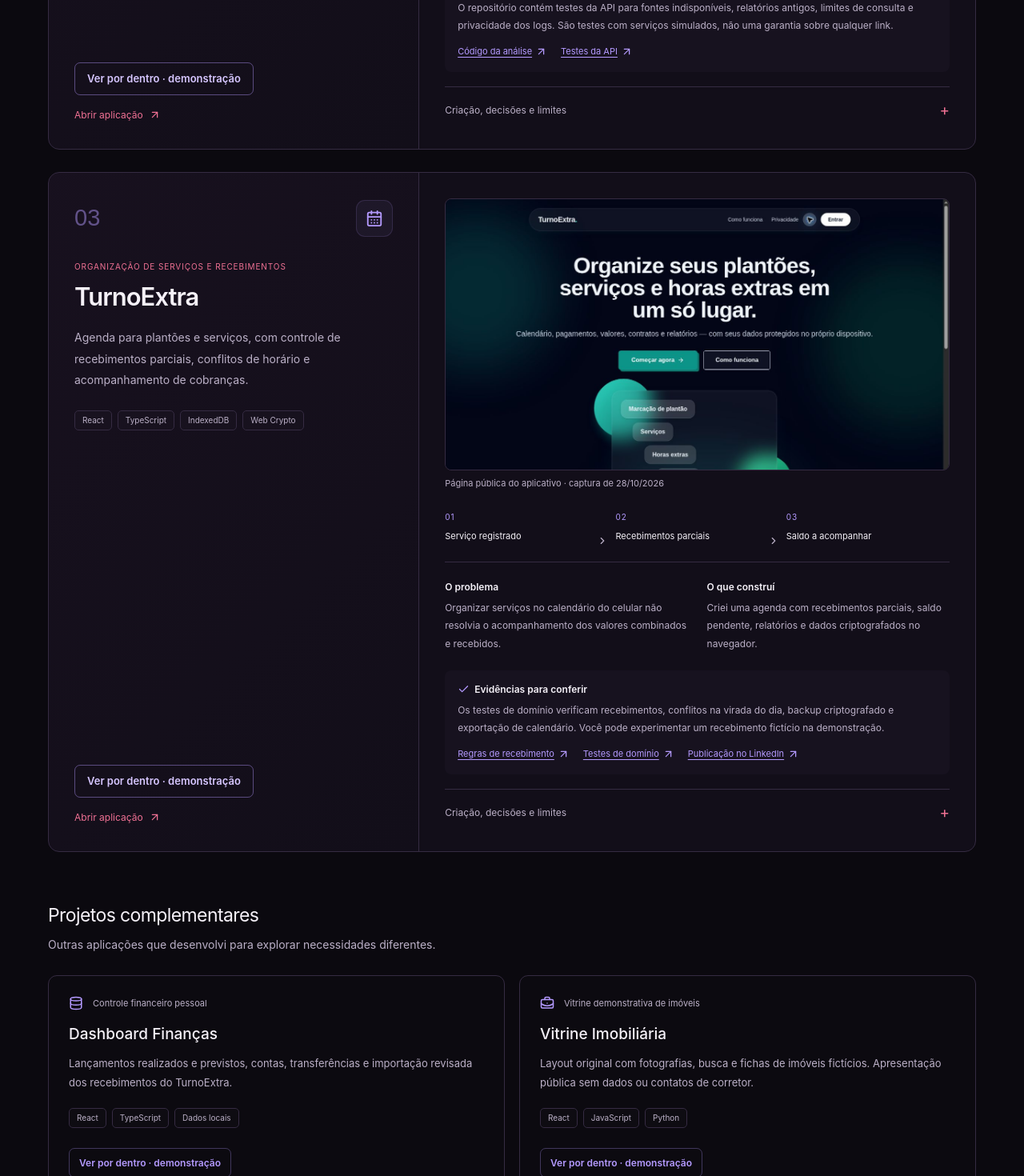
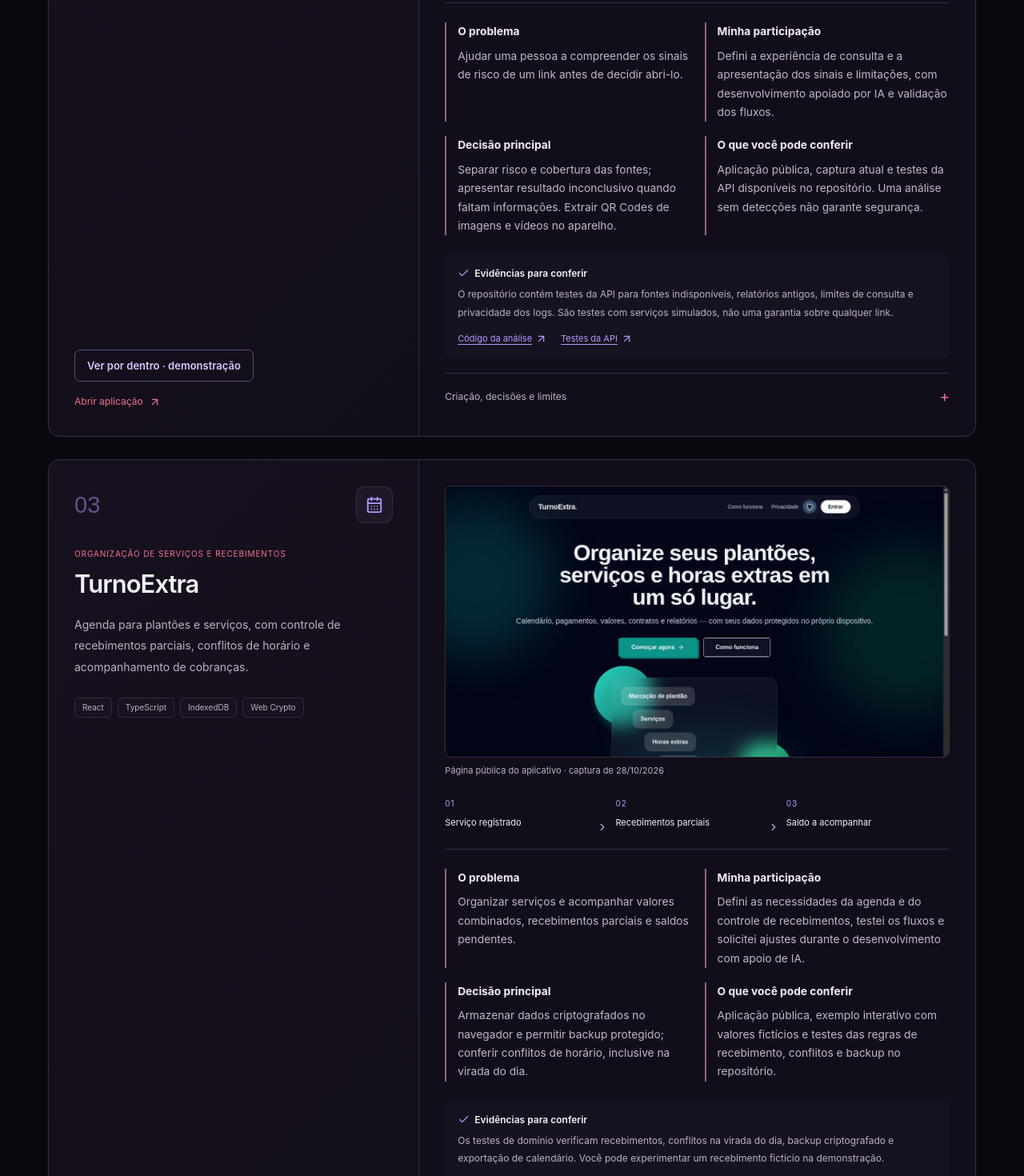
Before and after one commit to Costa-dias/Portofolio, a React (Vite) app: page / in a window 1280 px wide. Shown: the part 2471-3941 px from the top of the page at 80% size. Built offline with nearby package versions, Linux system fonts and the light colour scheme.

Commit message:
content: standardize project contributions and align career with resume (2.1.1)

```diff
--- a/package.json
+++ b/package.json
@@ -1,7 +1,7 @@
 {
   "name": "vite-react-typescript-starter",
   "private": true,
-  "version": "2.1.0",
+  "version": "2.1.1",
   "type": "module",
   "scripts": {
     "dev": "vite",
--- a/src/App.tsx
+++ b/src/App.tsx
@@ -4,6 +4,7 @@ import { ArrowDown, ArrowUpRight, Download, Mail, BriefcaseBusiness, CalendarDay
 import { ProjectBehindScenes } from './ProjectBehindScenes';
 import { TurnoBehindScenes } from './TurnoBehindScenes';
 import { CASE_STUDIES } from './caseStudies';
+import { PROJECT_PRESENTATION } from './projectPresentation';
 
 const GITHUB = 'https://github.com/Costa-dias';
 const LINKEDIN = 'https://www.linkedin.com/in/joao-vitor-tec/';
@@ -48,12 +49,12 @@ const evidence: Record<string, Evidence> = {
 };
 type Experience = { period: string; role: string; company: string; description: string; current?: boolean; type: string; };
 const experiences: Experience[] = [
-  { period: 'nov/2025 — atual', role: 'Auxiliar de Suporte de TI', company: 'Plano Santa Saúde · Hospital Infantil Gonzaga', type: 'Tempo integral · Santos/SP', current: true, description: 'Suporte N1/N2 presencial e remoto, diagnóstico de incidentes, hardware, software, redes e periféricos. Suporte ao ERP hospitalar MV SOUL, administração de usuários, perfis e permissões, apoio a cadastros e vínculos e validação das soluções com os setores.' },
-  { period: 'set/2026 — atual', role: 'Suporte técnico · prestação de serviços', company: 'Atendimento às unidades da Biomega Medicina Diagnóstica', type: 'Freelance · Baixada Santista', current: true, description: 'Suporte em infraestrutura nas unidades: instalação e configuração de impressoras de rede e locais, mapeamento de unidades de rede, adequação da infraestrutura local e instalação, configuração e manutenção do sistema proprietário Biomega nas estações de trabalho.' },
+  { period: 'nov/2025 — atual', role: 'Auxiliar Técnico de Informática', company: 'Plano Santa Saúde · Hospital Infantil Gonzaga', type: 'Tempo integral · Santos/SP', current: true, description: 'Suporte N1/N2 presencial e remoto, diagnóstico de incidentes, hardware, software, redes e periféricos. Suporte ao ERP hospitalar MV SOUL, administração de usuários, perfis e permissões, apoio a cadastros e vínculos e validação das soluções com os setores.' },
+  { period: 'set/2026 — atual', role: 'Suporte técnico · prestação de serviços', company: 'Atendimento às unidades da Biomega Medicina Diagnóstica', type: 'Autônomo · Baixada Santista', current: true, description: 'Suporte em infraestrutura nas unidades: instalação e configuração de impressoras de rede e locais, mapeamento de unidades de rede, adequação da infraestrutura local e instalação, configuração e manutenção do sistema proprietário Biomega nas estações de trabalho.' },
   { period: 'mai/2022 — nov/2025', role: 'Auxiliar de Atendimento Pleno', company: 'Associação Santa Saúde', type: 'Atendimento e rotinas administrativas', description: 'Atendimento e apoio de primeiro nível aos sistemas hospitalares na recepção, com identificação e encaminhamento de problemas técnicos recorrentes à equipe de TI.' },
-  { period: 'jan/2024', role: 'Assistente de suporte de TI', company: 'BenTech', type: 'Autônomo · Praia Grande/SP', description: 'Suporte técnico, manutenção de sistemas e atendimento interno.' },
-  { period: 'fev/2019 — mai/2022', role: 'Atendente de recepção', company: 'Santa Casa de Santos', type: 'Tempo integral', description: 'Atendimento administrativo, laboratorial e de pronto-socorro, com uso de sistemas hospitalares e apoio à rotina interna.' },
-  { period: 'jan/2017 — mar/2018', role: 'Auxiliar de Atendimento Interno e Externo', company: 'Exército Brasileiro · FUSEX', type: 'Experiência profissional', description: 'Apoio à área de computação e ao agendamento de serviços, desenvolvendo organização, disciplina e responsabilidade.' },
+  { period: 'jan/2024 — fev/2024', role: 'Assistente de suporte de TI', company: 'BenTech', type: 'Autônomo · Praia Grande/SP', description: 'Suporte técnico, manutenção de sistemas e atendimento interno.' },
+  { period: 'fev/2021 — mai/2022', role: 'Atendente de recepção', company: 'Santa Casa de Santos', type: 'Tempo integral', description: 'Atendimento administrativo, laboratorial e de pronto-socorro, com uso de sistemas hospitalares e apoio à rotina interna.' },
+  { period: 'jan/2017 — mar/2018', role: 'Auxiliar de Atendimento Interno e Externo', company: 'Exército Brasileiro · FUSEX', type: 'Experiência profissional', description: 'Atendimento, agendamentos e organização de informações e rotinas administrativas, desenvolvendo disciplina e responsabilidade.' },
 ];
 function External({ href, children, className = '' }: { href: string; children: ReactNode; className?: string }) {
   return <a href={href} target="_blank" rel="noopener noreferrer" className={className}>{children}<ArrowUpRight size={15} aria-hidden="true" /><span className="sr-only"> (abre em nova aba)</span></a>;
@@ -84,6 +85,11 @@ function CaseStudy({ title }: { title: string }) {
   const s = CASE_STUDIES[title]; if (!s) return null;
   return <details className="case-study"><summary>Criação, decisões e limites <span aria-hidden="true">+</span></summary><dl>{([['Criação e evolução', s.origin], ['Decisões técnicas', s.decisions], ['Cenário ilustrativo', s.example], ['Validação', s.validation], ['Limitações', s.limits]] as const).map(([label, text]) => <div key={label}><dt>{label}</dt><dd>{text}</dd></div>)}</dl></details>;
 }
+function ProjectPresentation({ title }: { title: string }) {
+  const item = PROJECT_PRESENTATION[title];
+  if (!item) return null;
+  return <dl className="project-presentation">{[['O problema', item.problem], ['Minha participação', item.participation], ['Decisão principal', item.decision], ['O que você pode conferir', item.evidence]].map(([label, text]) => <div key={label}><dt>{label}</dt><dd>{text}</dd></div>)}</dl>;
+}
 function FeaturedProject({ project, index }: { project: Project; index: number }) {
   const ev = evidence[project.id];
   return <article id={project.id} className="featured-project" aria-labelledby={`${project.id}-title`}>
@@ -91,7 +97,7 @@ function FeaturedProject({ project, index }: { project: Project; index: number }
       <div className="project-actions">{project.id === 'turnoextra' ? <TurnoBehindScenes /> : <ProjectBehindScenes project={project.title} />}<External className="text-link" href={project.url}>{project.id === 'assistente-ti' ? 'Ver apresentação pública' : 'Abrir aplicação'}</External></div>
     </div>
     <div className="project-evidence">{<figure className="project-capture"><a href={project.id === 'turnoextra' ? '/projects/turnoextra.jpg' : project.id === 'fraudlens' ? '/projects/fraudlens-1.4.2.jpg' : '/projects/assistente-interface-original.jpg'} target="_blank" rel="noopener noreferrer"><img src={project.id === 'turnoextra' ? '/projects/turnoextra.jpg' : project.id === 'fraudlens' ? '/projects/fraudlens-1.4.2.jpg' : '/projects/assistente-interface-original.jpg'} alt={project.id === 'turnoextra' ? 'Página pública do TurnoExtra' : project.id === 'fraudlens' ? 'FraudLens 1.4.2: painel de análise com mais contraste e faixa do Radar acima do cabeçalho' : 'Interface original do Assistente de TI: formulário sem dados pessoais ou relatos de atendimentos'} loading="lazy" decoding="async" width="1348" height="926" /></a><figcaption>{project.id === 'turnoextra' ? 'Página pública do aplicativo' : project.id === 'fraudlens' ? 'FraudLens 1.4.2 · captura da página pública' : 'Interface original · formulário sem dados pessoais ou relatos de atendimentos'} · {project.id === 'turnoextra' ? 'captura de 28/10/2026' : '07/11/2026'}</figcaption></figure>}<div className="project-flow" aria-label="Fluxo do projeto">{ev.flow.map((s, i) => <span key={s}><small>0{i + 1}</small>{s}{i < ev.flow.length - 1 && <ChevronRight size={14} aria-hidden="true" />}</span>)}</div>
-      <div className="project-story"><div><h4>O problema</h4><p>{ev.problem}</p></div><div><h4>O que construí</h4><p>{ev.solution}</p></div></div>
+      <ProjectPresentation title={project.title} />
       <div className="evidence-block"><h4><Check size={15} aria-hidden="true" /> Evidências para conferir</h4><p>{ev.verification}</p><div className="evidence-links">{ev.links.map(l => <External href={l.href} key={l.href}>{l.label}</External>)}{ev.post && <External href={ev.post}>Publicação no LinkedIn</External>}</div></div>
       <CaseStudy title={project.title} />
     </div>
@@ -100,7 +106,7 @@ function FeaturedProject({ project, index }: { project: Project; index: number }
 function Projects() {
   return <section id="projetos" className="section shell"><SectionTitle label="Projetos em foco" title="Problemas reais. Soluções em evolução." text="Três projetos que conectam minha rotina, meus estudos e a aplicação prática de tecnologia. Explore a origem, as decisões e os limites de cada um." />
     <div className="featured-list">{featured.map((p, i) => <FeaturedProject project={p} index={i} key={p.id} />)}</div>
-    <div className="complementary"><div className="complementary-heading"><h3>Projetos complementares</h3><p>Outras aplicações que desenvolvi para explorar necessidades diferentes.</p></div><div className="complementary-grid">{complementary.map(p => <article id={p.id} className="small-project" key={p.id}><div className="small-project-heading"><span aria-hidden="true">{p.icon}</span><span>{p.category}</span></div><h4>{p.title}</h4><p>{p.description}</p><ul className="tags">{p.tags.map(t => <li key={t}>{t}</li>)}</ul><ProjectBehindScenes project={p.title} /><CaseStudy title={p.title} /><div className="small-project-links"><External href={p.url}>Abrir projeto</External>{CASE_STUDIES[p.title]?.repo && <External href={`${GITHUB}/${CASE_STUDIES[p.title].repo}`}>{p.id === 'corretor-imoveis' ? 'Apresentação' : 'Código'}</External>}</div></article>)}</div></div>
+    <div className="complementary"><div className="complementary-heading"><h3>Projetos complementares</h3><p>Outras aplicações que desenvolvi para explorar necessidades diferentes.</p></div><div className="complementary-grid">{complementary.map(p => <article id={p.id} className="small-project" key={p.id}><div className="small-project-heading"><span aria-hidden="true">{p.icon}</span><span>{p.category}</span></div><h4>{p.title}</h4><p>{p.description}</p><ul className="tags">{p.tags.map(t => <li key={t}>{t}</li>)}</ul><ProjectPresentation title={p.title} /><ProjectBehindScenes project={p.title} /><CaseStudy title={p.title} /><div className="small-project-links"><External href={p.url}>Abrir projeto</External>{CASE_STUDIES[p.title]?.repo && <External href={`${GITHUB}/${CASE_STUDIES[p.title].repo}`}>{p.id === 'corretor-imoveis' ? 'Apresentação' : 'Código'}</External>}</div></article>)}</div></div>
   </section>;
 }
 function About() {
--- /dev/null
+++ b/src/projectPresentation.ts
@@ -0,0 +1,32 @@
+export const PROJECT_PRESENTATION: Record<string, { problem: string; participation: string; decision: string; evidence: string }> = {
+  'Assistente de TI': {
+    problem: 'Reunir registros de atendimento, pendências e conhecimento técnico para apoiar a rotina de suporte.',
+    participation: 'Parti das necessidades da minha rotina, defini campos e fluxos e validei o uso. O desenvolvimento utiliza apoio de IA, com revisão e ajustes a partir dos testes.',
+    decision: 'Manter o acesso privado e reunir OS, indicadores, pendências, casos atípicos e comandos na base de conhecimento. A consulta ao Gemini é opcional.',
+    evidence: 'Captura real sem dados pessoais, apresentação pública e demonstração com dados fictícios. Os registros de trabalho permanecem privados.',
+  },
+  'FraudLens': {
+    problem: 'Ajudar uma pessoa a compreender os sinais de risco de um link antes de decidir abri-lo.',
+    participation: 'Defini a experiência de consulta e a apresentação dos sinais e limitações, com desenvolvimento apoiado por IA e validação dos fluxos.',
+    decision: 'Separar risco e cobertura das fontes; apresentar resultado inconclusivo quando faltam informações. Extrair QR Codes de imagens e vídeos no aparelho.',
+    evidence: 'Aplicação pública, captura atual e testes da API disponíveis no repositório. Uma análise sem detecções não garante segurança.',
+  },
+  'TurnoExtra': {
+    problem: 'Organizar serviços e acompanhar valores combinados, recebimentos parciais e saldos pendentes.',
+    participation: 'Defini as necessidades da agenda e do controle de recebimentos, testei os fluxos e solicitei ajustes durante o desenvolvimento com apoio de IA.',
+    decision: 'Armazenar dados criptografados no navegador e permitir backup protegido; conferir conflitos de horário, inclusive na virada do dia.',
+    evidence: 'Aplicação pública, exemplo interativo com valores fictícios e testes das regras de recebimento, conflitos e backup no repositório.',
+  },
+  'Dashboard Finanças': {
+    problem: 'Distinguir movimentações realizadas de compromissos previstos no controle financeiro pessoal.',
+    participation: 'Organizei os requisitos de lançamentos, contas e projeções e validei os resultados e a importação do TurnoExtra, com desenvolvimento apoiado por IA.',
+    decision: 'Manter controle manual e dados locais; revisar importações e tratar transferências sem registrá-las como receita ou despesa.',
+    evidence: 'Aplicação pública, demonstração fictícia e testes de projeções, contas, transferências e backup documentados no repositório.',
+  },
+  'HUB — Radar de Golpes': {
+    problem: 'Explicar modalidades de golpes e ajudar a reconhecer sinais de alerta e formas de agir.',
+    participation: 'Defini a proposta educativa complementar ao FraudLens e a organização da experiência, com apoio de IA na implementação e revisão do conteúdo.',
+    decision: 'Organizar conteúdo por categoria, com fontes e quizzes. O conteúdo é revisado manualmente; não é um ranking automático de golpes em tempo real.',
+    evidence: 'Site público com orientações, fontes de consulta e quizzes explicados. Complementa a análise de links do FraudLens.',
+  },
+};
--- a/src/release.ts
+++ b/src/release.ts
@@ -1,3 +1,3 @@
-export const APP_VERSION = "2.1.0";
+export const APP_VERSION = "2.1.1";
 export const RELEASE_DATE = "07/11/2026";
-export const RELEASE_NOTES = "Currículo público em PDF com contato por e-mail e captura atual do FraudLens.";
+export const RELEASE_NOTES = "Apresentação padronizada dos projetos e trajetória alinhada ao currículo.";
```
Also changed, not shown: src/index.css, 2 other files (tests, documents, lock files or other folders).
